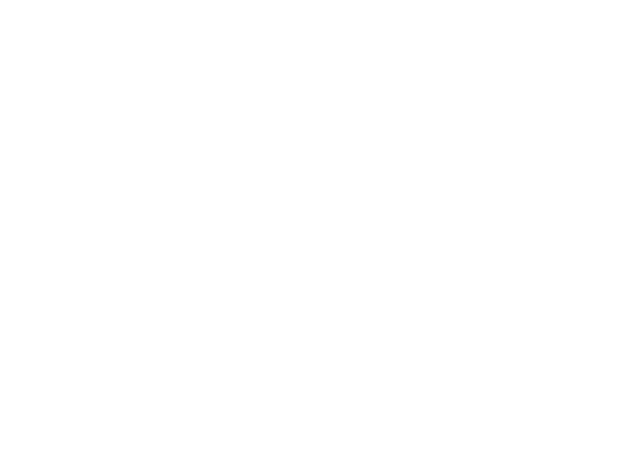
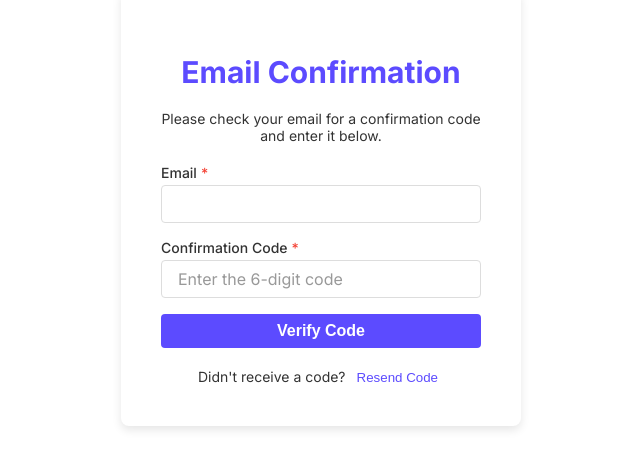
Before and after one commit to Designveloper/dsv-chat-support, a React (Vite) app in the folder frontend/: page /confirm in a window 1280 px wide. Before the commit this address had no page. Shown: the part 200-668 px from the top of the page, without its empty margins (319-959 px from the left). Built offline with nearby package versions, Linux system fonts and the light colour scheme.

Commit message:
feat: integrate email confirmation and update db schema

```diff
--- a/frontend/src/App.tsx
+++ b/frontend/src/App.tsx
@@ -5,6 +5,7 @@ import Login from "./components/Login";
 import ForgotPassword from "./components/ForgotPassword";
 import Signup from "./components/Signup";
 import ProtectedRoute from "./components/ProtectedRoute";
+import EmailConfirmation from "./components/EmailConfirmation";
 import Dashboard from "./components/Dashboard";
 
 const App = () => {
@@ -17,6 +18,7 @@ const App = () => {
           <Route path="/login" element={<Login />} />
           <Route path="/forgot-password" element={<ForgotPassword />} />
           <Route path="/signup" element={<Signup />} />
+          <Route path="/confirm" element={<EmailConfirmation />} />
 
           {/* Protected routes */}
           <Route element={<ProtectedRoute />}>
--- a/frontend/src/components/EmailConfirmation.scss
+++ b/frontend/src/components/EmailConfirmation.scss
@@ -24,7 +24,44 @@
   font-size: 30px;
   color: vars.$primary-color;
   text-align: center;
-  margin-bottom: 30px;
+  margin-bottom: 20px;
+}
+
+.email-confirmation__instructions {
+  text-align: center;
+  margin-bottom: 20px;
+  color: #333;
+  font-size: 14px;
+}
+
+.email-confirmation__error {
+  color: #f44336;
+  font-size: 14px;
+  margin-top: 15px;
+  padding: 10px;
+  background-color: rgba(244, 67, 54, 0.1);
+  border-radius: 4px;
+  text-align: center;
+}
+
+.email-confirmation__resend {
+  margin-top: 20px;
+  text-align: center;
+  font-size: 14px;
+  color: #333;
+}
+
+.email-confirmation__resend-button {
+  background: none;
+  border: none;
+  color: vars.$primary-color;
+  font-weight: 500;
+  cursor: pointer;
+  margin-left: 5px;
+
+  &:hover {
+    text-decoration: underline;
+  }
 }
 
 @include mix.mobile {
--- a/frontend/src/components/EmailConfirmation.tsx
+++ b/frontend/src/components/EmailConfirmation.tsx
@@ -1,20 +1,55 @@
-import React, { useState } from "react";
+import React, { useState, useEffect } from "react";
+import { useLocation, useNavigate } from "react-router-dom";
 import "./EmailConfirmation.scss";
 import Button from "./Button";
 import Input from "./Input";
+import { useAuth } from "../context/AuthContext";
 
 const EmailConfirmation: React.FC = () => {
   const [email, setEmail] = useState("");
+  const [code, setCode] = useState("");
+  const location = useLocation();
+  const navigate = useNavigate();
+  const { error, confirmEmail, resendConfirmation } = useAuth();
 
-  const handleSubmit = (e: React.FormEvent) => {
+  useEffect(() => {
+    if (location.state?.email) {
+      setEmail(location.state.email);
+    }
+  }, [location.state]);
+
+  const handleSubmit = async (e: React.FormEvent) => {
     e.preventDefault();
-    console.log("Email:", email);
+
+    try {
+      const response = await confirmEmail(email, code);
+      if (response) {
+        alert("Email confirmed successfully!");
+        navigate("/login");
+      }
+    } catch (err) {
+      console.log(err);
+    }
+  };
+
+  const handleResendCode = async () => {
+    try {
+      await resendConfirmation(email);
+      alert("Confirmation code has been resent to your email!");
+    } catch (err) {
+      console.log(err);
+    }
   };
 
   return (
     <div className="email-confirmation">
       <form className="email-confirmation__form" onSubmit={handleSubmit}>
-        <h2 className="email-confirmation__title"> Email Confirmation</h2>
+        <h2 className="email-confirmation__title">Email Confirmation</h2>
+
+        <p className="email-confirmation__instructions">
+          Please check your email for a confirmation code and enter it below.
+        </p>
+
         <Input
           id="email"
           type="email"
@@ -22,13 +57,38 @@ const EmailConfirmation: React.FC = () => {
           value={email}
           onChange={(e) => setEmail(e.target.value)}
           required
+          disabled={!!location.state?.email}
         />
+
+        <Input
+          id="code"
+          type="text"
+          label="Confirmation Code"
+          value={code}
+          onChange={(e) => setCode(e.target.value)}
+          placeholder="Enter the 6-digit code"
+          required
+        />
+
         <Button
-          label="Confirm Email"
+          label="Verify Code"
           type="submit"
           className="email-confirmation__button"
           variant="primary"
         />
+
+        {error && <div className="email-confirmation__error">{error}</div>}
+
+        <div className="email-confirmation__resend">
+          <span>Didn't receive a code?</span>
+          <button
+            type="button"
+            className="email-confirmation__resend-button"
+            onClick={handleResendCode}
+          >
+            Resend Code
+          </button>
+        </div>
       </form>
     </div>
   );
--- a/frontend/src/components/Login.scss
+++ b/frontend/src/components/Login.scss
@@ -56,6 +56,7 @@
   font-size: 12px;
   font-weight: 500;
   margin-left: 6px;
+  cursor: pointer;
 }
 
 .login__signup-link:hover {
@@ -64,9 +65,13 @@
 }
 
 .login__error {
-  color: red;
+  color: #f44336;
   font-size: 14px;
-  margin-top: 10px;
+  margin-top: 15px;
+  padding: 10px;
+  background-color: rgba(244, 67, 54, 0.1);
+  border-radius: 4px;
+  text-align: center;
 }
 
 @include mix.mobile {
--- a/frontend/src/components/Login.tsx
+++ b/frontend/src/components/Login.tsx
@@ -29,7 +29,6 @@ const Login: React.FC = () => {
       <form className="login__form" onSubmit={handleSubmit}>
         <h2 className="login__title">Login</h2>
 
-        {error && <div className="login__error">{error}</div>}
         <Input
           id="email"
           type="email"
@@ -53,6 +52,8 @@ const Login: React.FC = () => {
           variant="primary"
         />
 
+        {error && <div className="login__error">{error}</div>}
+
         <div className="login__forgot-password">
           <Link to="/forgot-password" className="login__forgot-password-link">
             Forgot password?
--- a/frontend/src/components/Signup.scss
+++ b/frontend/src/components/Signup.scss
@@ -54,28 +54,6 @@
   border-color: vars.$primary-color;
 }
 
-// .signup__button {
-//   width: 100%;
-//   padding: 12px;
-//   font-size: 18px;
-//   font-weight: 500;
-//   color: vars.$white;
-//   background-color: vars.$primary-color;
-//   border: none;
-//   border-radius: 4px;
-//   cursor: pointer;
-//   transition: background-color 0.3s;
-// }
-
-// .signup__button:hover {
-//   background-color: color.adjust(vars.$primary-color, $lightness: -10%);
-// }
-
-// .signup__button:disabled {
-//   background-color: color.adjust(vars.$primary-color, $lightness: 10%);
-//   cursor: not-allowed;
-// }
-
 .signup__login {
   text-align: center;
   margin-top: 20px;
@@ -98,6 +76,16 @@
   cursor: pointer;
 }
 
+.signup__error {
+  color: #f44336;
+  font-size: 14px;
+  margin-top: 15px;
+  padding: 10px;
+  background-color: rgba(244, 67, 54, 0.1);
+  border-radius: 4px;
+  text-align: center;
+}
+
 @include mix.mobile {
   .signup__form {
     padding: 30px 20px;
--- a/frontend/src/components/Signup.tsx
+++ b/frontend/src/components/Signup.tsx
@@ -15,8 +15,10 @@ const Signup: React.FC = () => {
     e.preventDefault();
 
     try {
-      await signup(email, password);
-      navigate("/");
+      const response = await signup(email, password);
+      if (response) {
+        navigate("/confirm", { state: { email } });
+      }
     } catch (err) {
       console.log(err);
     }
@@ -27,7 +29,6 @@ const Signup: React.FC = () => {
       <form className="signup__form" onSubmit={handleSubmit}>
         <h2 className="signup__title">Sign up</h2>
 
-        {error && <div className="signup__error">{error}</div>}
         <Input
           id="email"
           type="email"
@@ -50,6 +51,7 @@ const Signup: React.FC = () => {
           className="signup__button"
           variant="primary"
         />
+        {error && <div className="signup__error">{error}</div>}
 
         <div className="signup__login">
           <span className="signup__login-label">Already have an account?</span>
--- a/frontend/src/context/AuthContext.tsx
+++ b/frontend/src/context/AuthContext.tsx
@@ -17,7 +17,10 @@ interface AuthContextType {
   error: string | null;
   login: (email: string, password: string) => Promise<boolean>;
   signup: (email: string, password: string) => Promise<boolean>;
+  confirmEmail: (email: string, code: string) => Promise<boolean>;
+  resendConfirmation: (email: string) => Promise<void>;
   logout: () => void;
+  clearError: () => void;
   isAuthenticated: boolean;
 }
 
@@ -29,6 +32,8 @@ export const AuthProvider = ({ children }: { children: ReactNode }) => {
   const [error, setError] = useState<string | null>(null);
   const [isAuthenticated, setIsAuthenticated] = useState<boolean>(false);
 
+  const clearError = () => setError(null);
+
   useEffect(() => {
     const checkAuthStatus = async () => {
       const token = authService.getAccessToken();
@@ -37,6 +42,7 @@ export const AuthProvider = ({ children }: { children: ReactNode }) => {
           const userData = await authService.getUserProfile();
           setUser(userData);
           setIsAuthenticated(true);
+          console.log("Authenticated", userData);
         } catch (err) {
           console.log("Failed to authenticate", err);
           authService.logout();
@@ -72,15 +78,45 @@ export const AuthProvider = ({ children }: { children: ReactNode }) => {
     setLoading(true);
     setError(null);
     try {
-      const response = await authService.signup(email, password);
-      authService.saveTokens(response.accessToken);
-      setIsAuthenticated(true);
-      setUser({ email });
+      await authService.signup(email, password);
+      // authService.saveTokens(response.accessToken);
+      // setIsAuthenticated(true);
+      // setUser({ email });
       return true;
     } catch (err) {
       setError(err instanceof Error ? err.message : "Failed to signup");
       setIsAuthenticated(false);
       return false;
+    } finally {
+      setLoading(false);
+    }
+  };
+
+  const confirmEmail = async (email: string, code: string) => {
+    setLoading(true);
+    setError(null);
+    try {
+      await authService.confirmEmail(email, code);
+      return true;
+    } catch (err) {
+      setError(err instanceof Error ? err.message : "Failed to confirm email");
+      return false;
+    } finally {
+      setLoading(false);
+    }
+  };
+
+  const resendConfirmation = async (email: string) => {
+    setLoading(true);
+    setError(null);
+    try {
+      await authService.resendConfirmation(email);
+    } catch (err) {
+      setError(
+        err instanceof Error
+          ? err.message
+          : "Failed to resend confirmation code"
+      );
     } finally {
       setLoading(false);
     }
@@ -92,15 +128,16 @@ export const AuthProvider = ({ children }: { children: ReactNode }) => {
     setIsAuthenticated(false);
   };
 
-  console.log("user", user);
-
   const value = {
     user,
     loading,
     error,
     login,
     signup,
+    confirmEmail,
+    resendConfirmation,
     logout,
+    clearError,
     isAuthenticated,
   };
   return <AuthContext.Provider value={value}>{children}</AuthContext.Provider>;
```
Also changed, not shown: frontend/src/services/authService.ts (+31 -2 lines), 1 other file (tests, documents, lock files or other folders).
